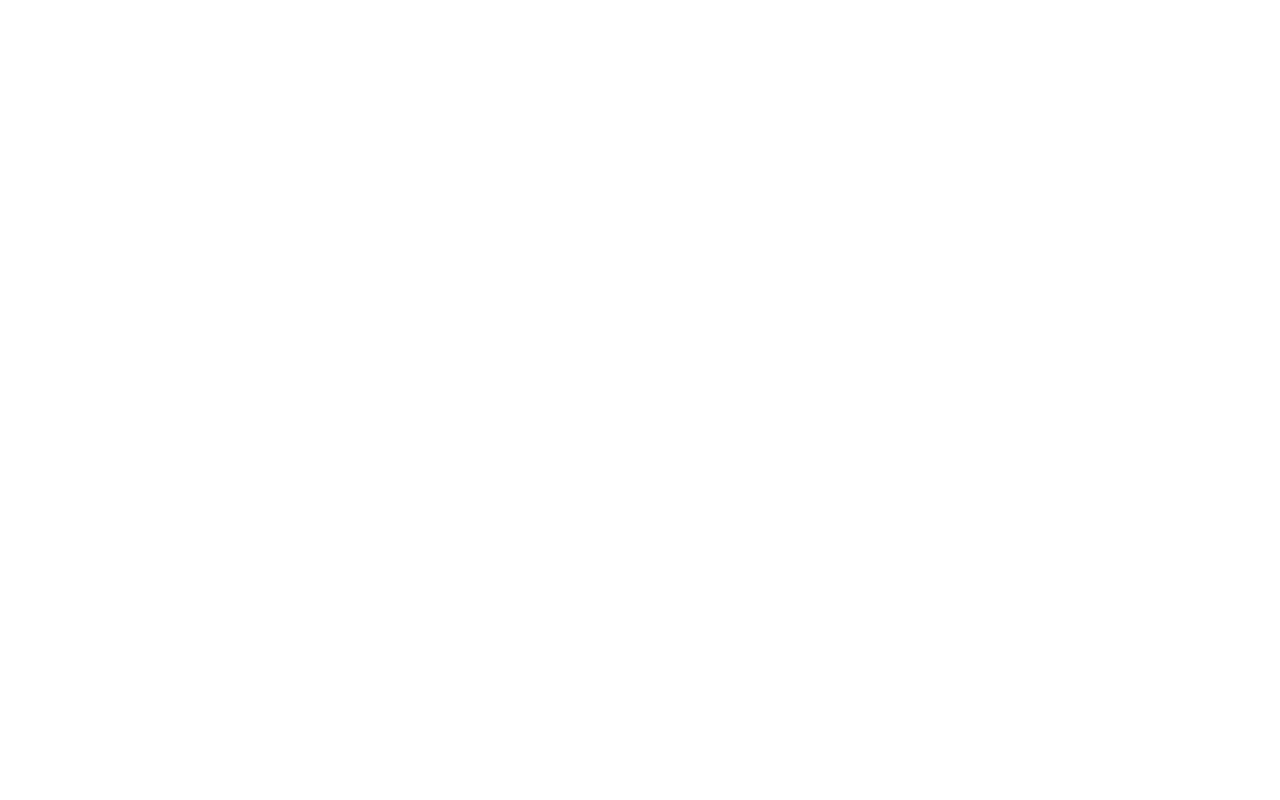
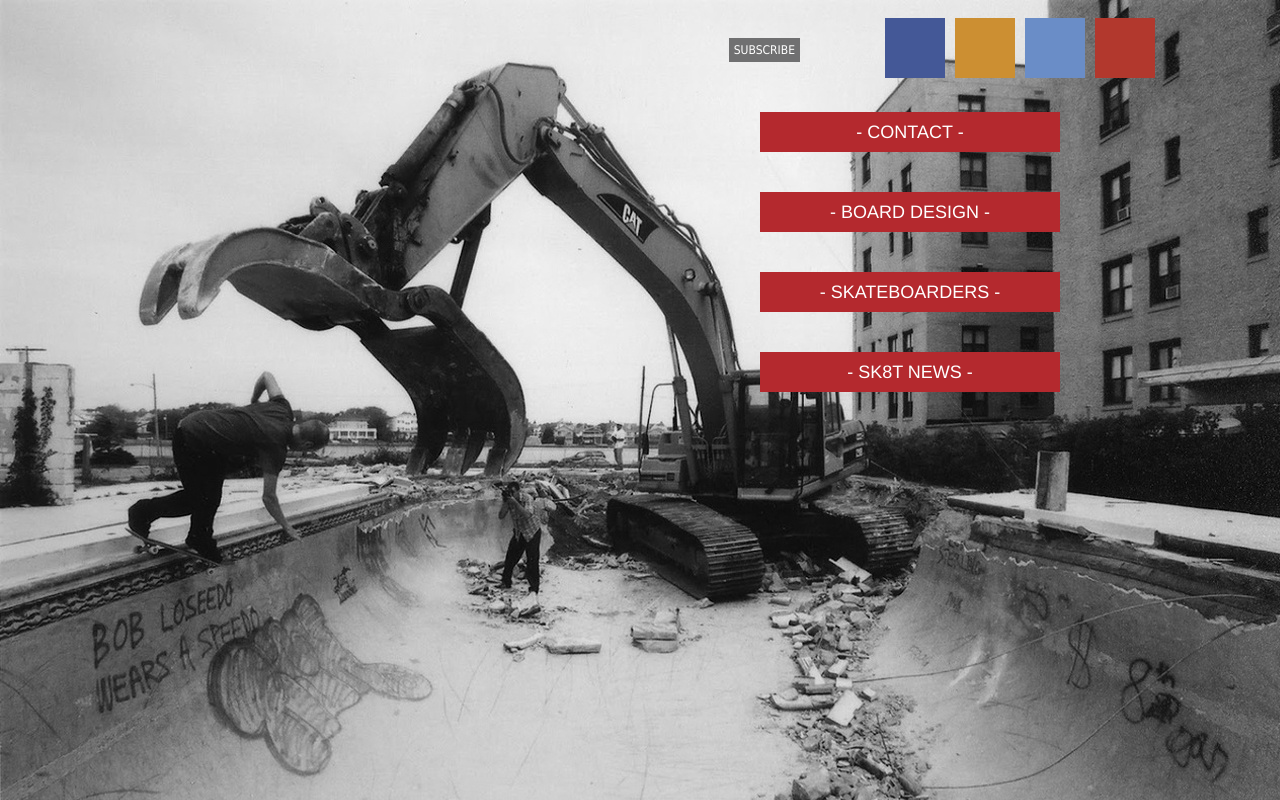
Before and after one commit to dustinrudy/Sk8er-Site, a plain HTML site: page index.html in a window 1280 px wide. Drawn offline with Linux system fonts and the light colour scheme.

Commit message:
Social Media Buttons and Nav buttons added

```diff
--- a/index.html
+++ b/index.html
@@ -6,6 +6,17 @@
 	<link rel="stylesheet" type="text/css" href="style.css">
 </head>
 <body>
+	<div class="socialmedia" style="background-color: #B2382D;"></div>
+	<div class="socialmedia" style="background-color: #6A8DC7;"></div>
+	<div class="socialmedia" style="background-color: #CC8F32;"></div>
+	<div class="socialmedia" style="background-color: #445897;"></div>
+	<p id="subscribe">SUBSCRIBE</p><br>
+	<ul>
+		<li class="navbuttons">- CONTACT -</li>
+		<li class="navbuttons">- BOARD DESIGN -</li>
+		<li class="navbuttons">- SKATEBOARDERS -</li>
+		<li class="navbuttons">- SK8T NEWS -</li>
+	</ul>
 
 </body>
 </html>
--- a/style.css
+++ b/style.css
@@ -0,0 +1,45 @@
+html {
+	box-sizing: border-box;
+	background-image: url(images/backgroundimg.jpg);
+
+}
+
+body {
+	margin-right: 120px;
+}
+
+div.socialmedia {
+	float: right;
+	width: 60px;
+	height: 60px;
+	margin: 10px 5px;
+
+}
+
+.navbuttons {
+	float: right;
+	clear: right;
+	background-color: #B4292E;
+	width: 300px;
+	height: 30px;
+	margin: 20px 100px 20px 100px;
+	display: inline;
+	list-style-type: none;
+	text-align: center;
+	padding-top: 10px;
+	font-size: 18px;
+	color: white;
+	font-family: Helvetica;
+	font-weight: normal;
+
+}
+
+#subscribe {
+	float: right;
+	margin: 30px 80px;
+	font-size: 12px;
+	font-family: Tahoma;
+	color: white;
+	background-color: #707071;
+	padding: 5px;
+}
```
Also changed, not shown: images/backgroundimg.jpg (added), 2 other files.
